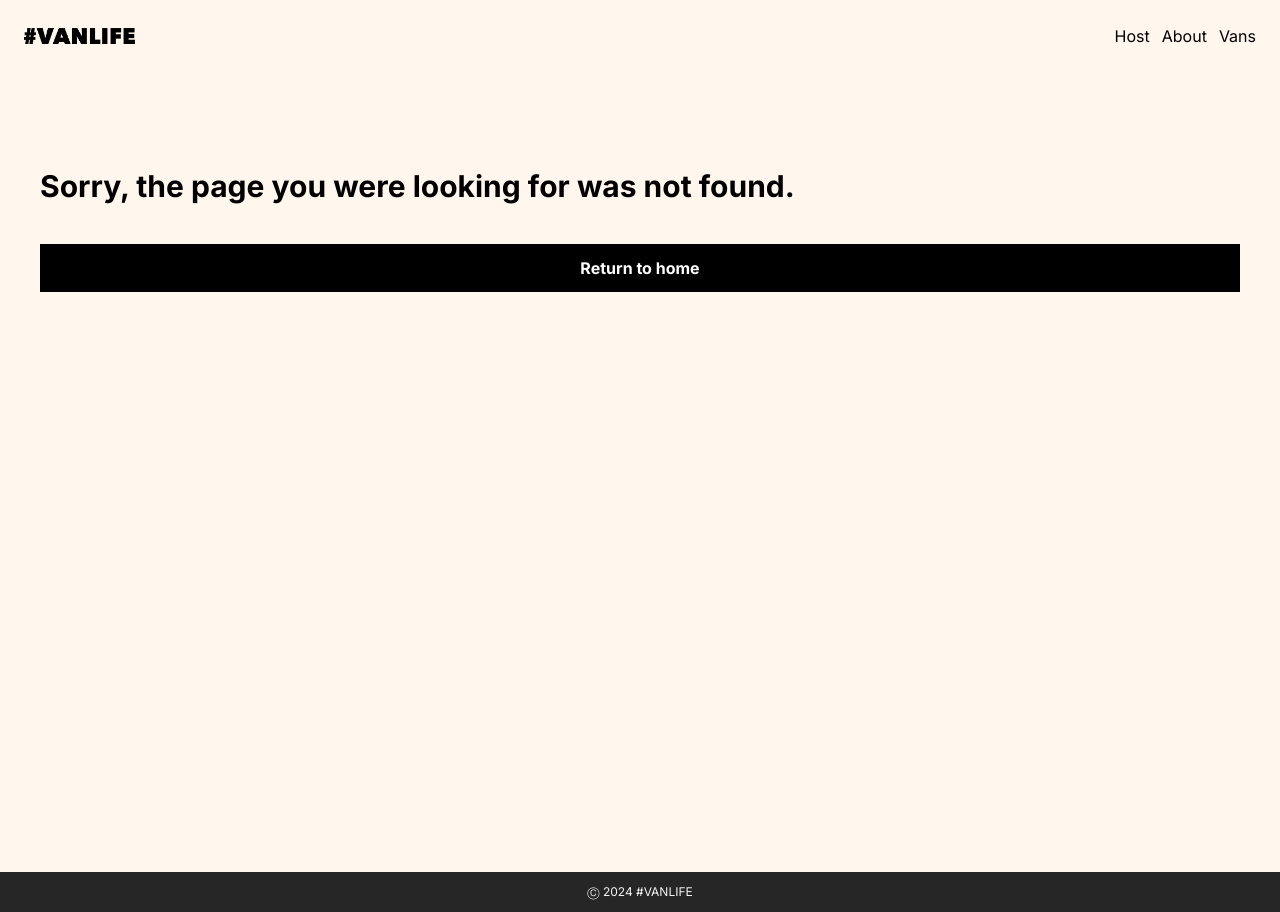
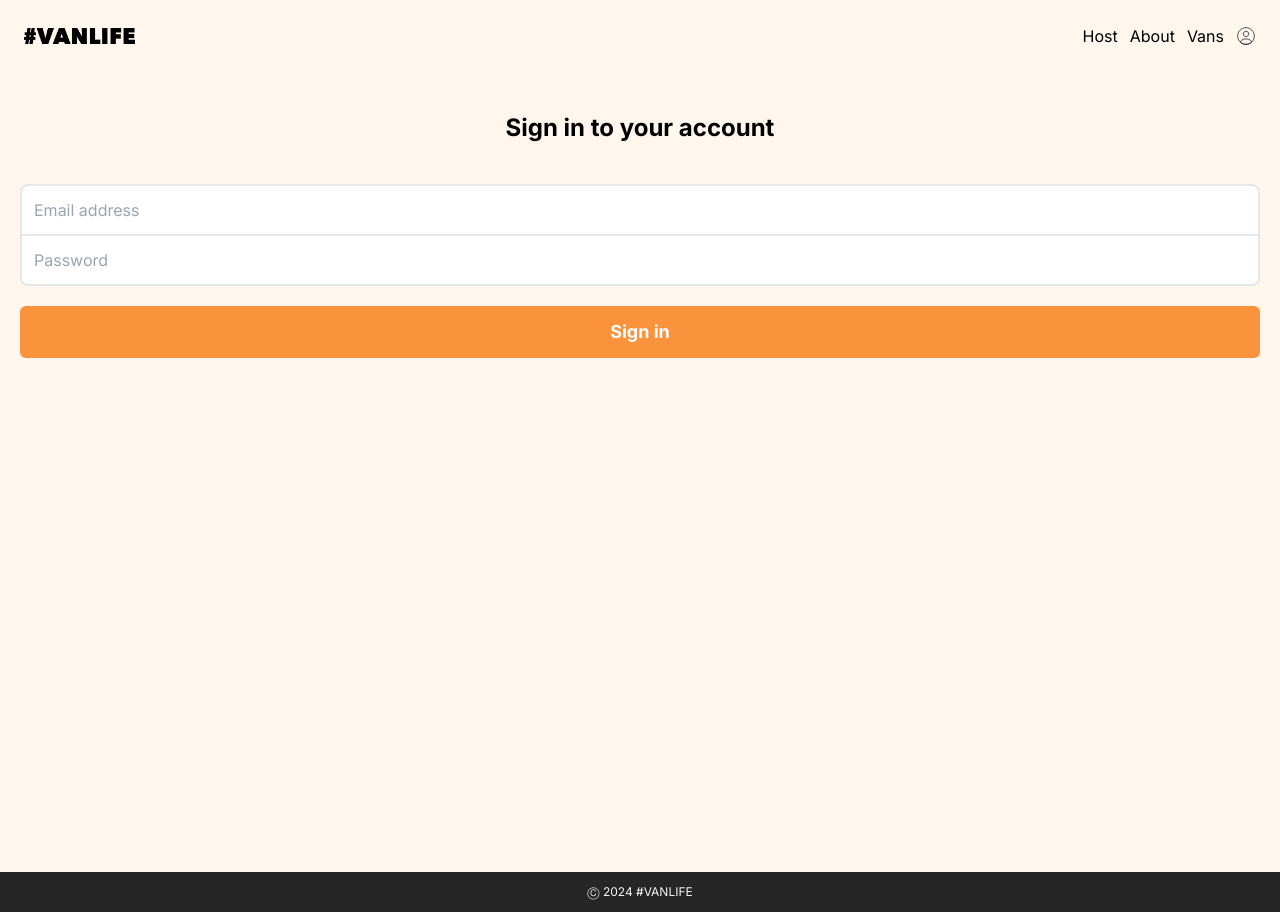
Before and after one commit to anderutan/vanlife, a React (Vite) app: page /login in a window 1280 px wide. Before the commit this address had no page. Built offline with nearby package versions, Linux system fonts and the light colour scheme.

Commit message:
Add Login.jsx

```diff
--- a/src/App.jsx
+++ b/src/App.jsx
@@ -14,6 +14,7 @@ import HostVanInfoDetail from './pages/HostVanInfo/HostVanInfoDetail';
 import HostVanInfoPricing from './pages/HostVanInfo/HostVanInfoPricing';
 import HostVanInfoPhotos from './pages/HostVanInfo/HostVanInfoPhotos';
 import NotFound from './pages/NotFound';
+import Login from './pages/Login';
 
 function App() {
   return (
@@ -24,6 +25,7 @@ function App() {
           <Route path='about' element={<About />} />
           <Route path='vans' element={<Vans />} />
           <Route path='vans/:id' element={<VanDetails />} />
+          <Route path='login' element={<Login />} />
           <Route path='host' element={<HostLayout />}>
             <Route index element={<Dashboard />} />
             <Route path='income' element={<Income />} />
--- a/src/components/Header.jsx
+++ b/src/components/Header.jsx
@@ -1,4 +1,5 @@
 import logo from '../assets/images/logo.png';
+import profile from '../assets/images/profile.svg';
 import { NavLink } from 'react-router-dom';
 
 export default function Header() {
@@ -11,7 +12,7 @@ export default function Header() {
       <NavLink to='/'>
         <img src={logo} alt='' className='h-4' />
       </NavLink>
-      <nav className='flex gap-3 '>
+      <nav className='flex gap-3 items-center'>
         <NavLink to='/host' className={classLink}>
           Host
         </NavLink>
@@ -21,6 +22,9 @@ export default function Header() {
         <NavLink to='/vans' className={classLink}>
           Vans
         </NavLink>
+        <NavLink to='/login'>
+          <img src={profile} alt='Profile Icon' className='h-5 w-5' />
+        </NavLink>
       </nav>
     </header>
   );
--- /dev/null
+++ b/src/pages/Login.jsx
@@ -0,0 +1,47 @@
+import { useState } from 'react';
+
+export default function Login() {
+  const [formData, setFormData] = useState({ email: '', password: '' });
+
+  function handleSubmit(e) {
+    e.preventDefault();
+    console.log(formData);
+  }
+
+  function handleChange(e) {
+    const { name, value } = e.target;
+    setFormData((prevData) => ({ ...prevData, [name]: value }));
+  }
+
+  return (
+    <div className='bg-orange-50 h-screen flex flex-col p-5 pt-10 '>
+      <h1 className='pb-10 text-center text-2xl font-bold'>
+        Sign in to your account
+      </h1>
+      <form onSubmit={handleSubmit} className='flex flex-col'>
+        <input
+          type='email'
+          name='email'
+          placeholder='Email address'
+          value={formData.email}
+          onChange={handleChange}
+          className='rounded-t-lg p-3 border-2'
+        />
+        <input
+          type='text'
+          name='password'
+          placeholder='Password'
+          value={formData.password}
+          onChange={handleChange}
+          className='rounded-b-lg p-3 border-x-2 border-b-2 mb-5'
+        />
+        <button
+          type='submit'
+          className='py-3 text-lg text-white font-bold bg-orange-400 rounded-md'
+        >
+          Sign in
+        </button>
+      </form>
+    </div>
+  );
+}
```
Also changed, not shown: src/assets/images/profile.svg (added).
